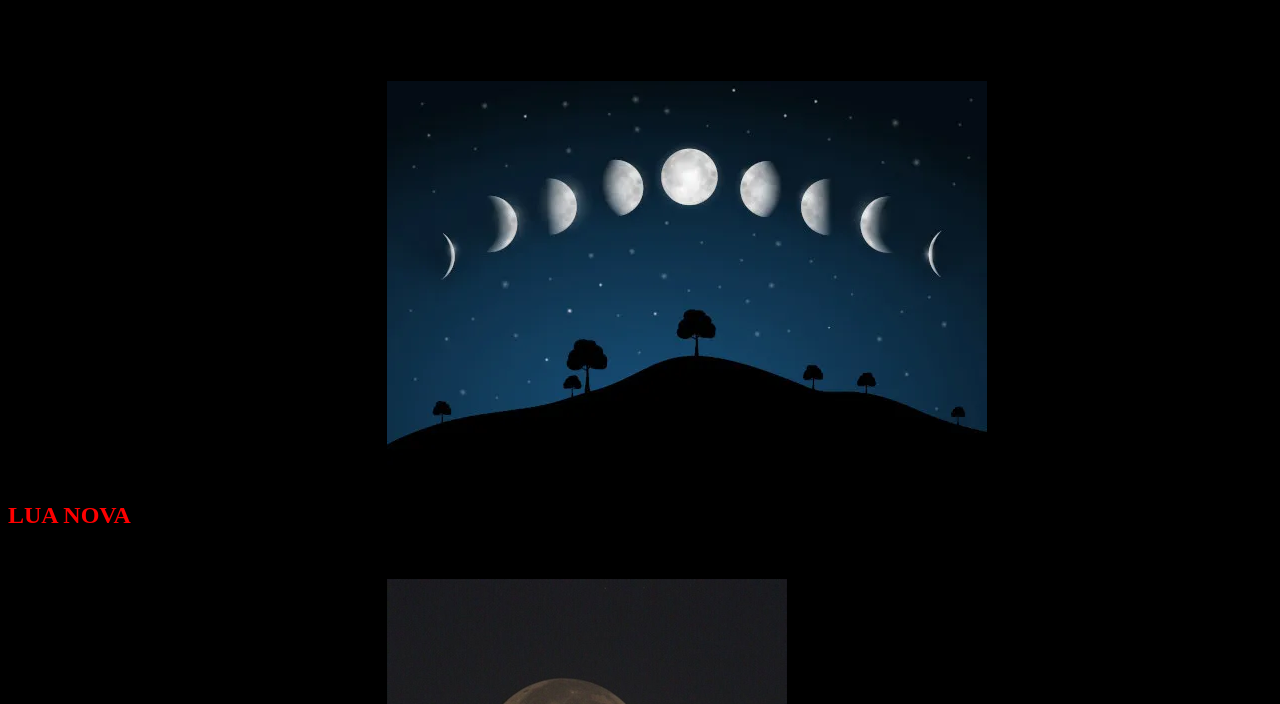
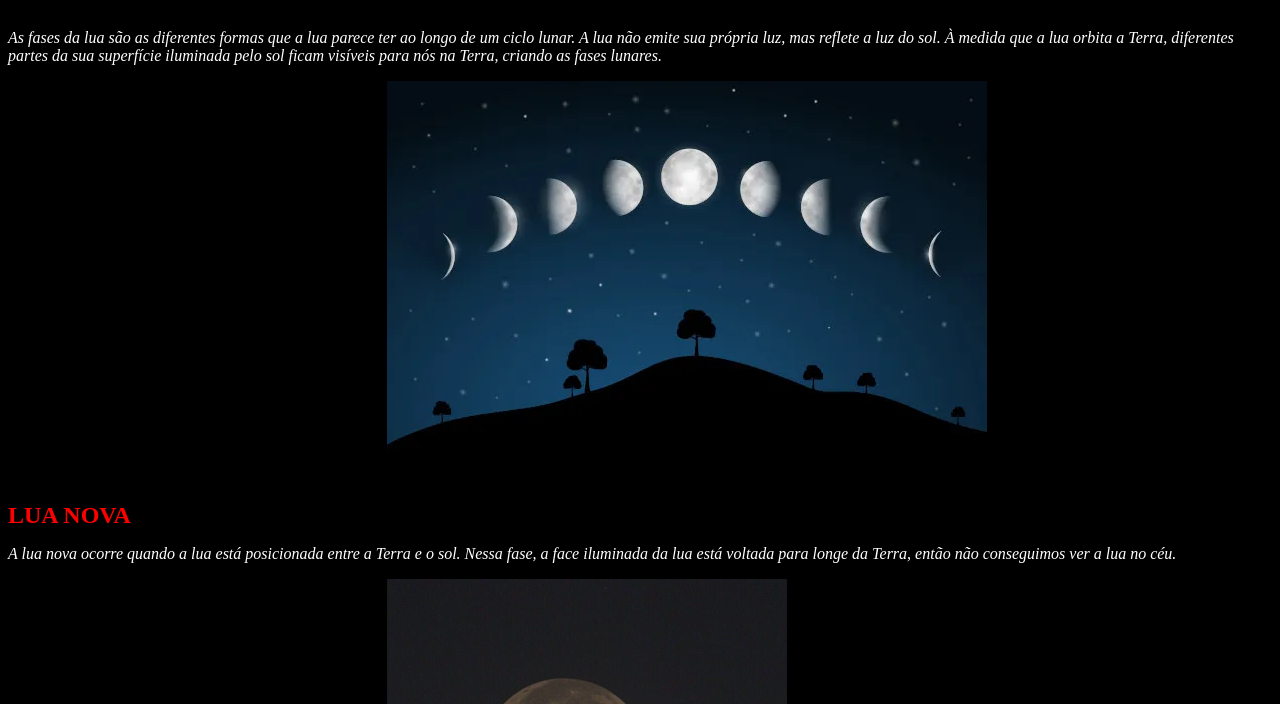
Before and after one commit to Mirian007/low, a plain HTML site: page index.html in a window 1280 px wide. Shown: the part 96-800 px from the top of the page. Drawn offline with Linux system fonts and the light colour scheme.

Commit message:
fontsize2

```diff
--- a/style.css
+++ b/style.css
@@ -14,7 +14,7 @@ h1 {text-align: center;
 }
 i {text-align: center;
 }
-i {font-size: 95%;}
+i {font-size: 100%;}
 
 #imaT {margin-left: 30%;
 }
@@ -29,3 +29,5 @@ i {font-size: 95%;}
 #imaB {width: 40%;}
 #imaC {width: 30%;}
 body {background-color: rgb(0, 0, 0);}
+
+i {color: white;}
```
